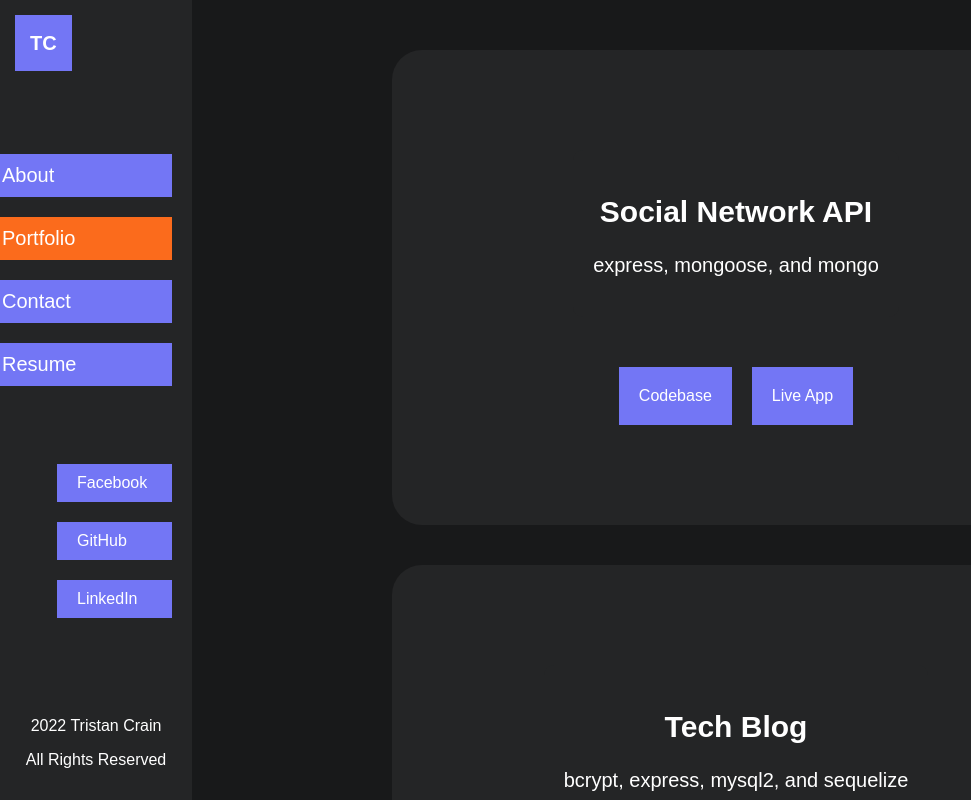
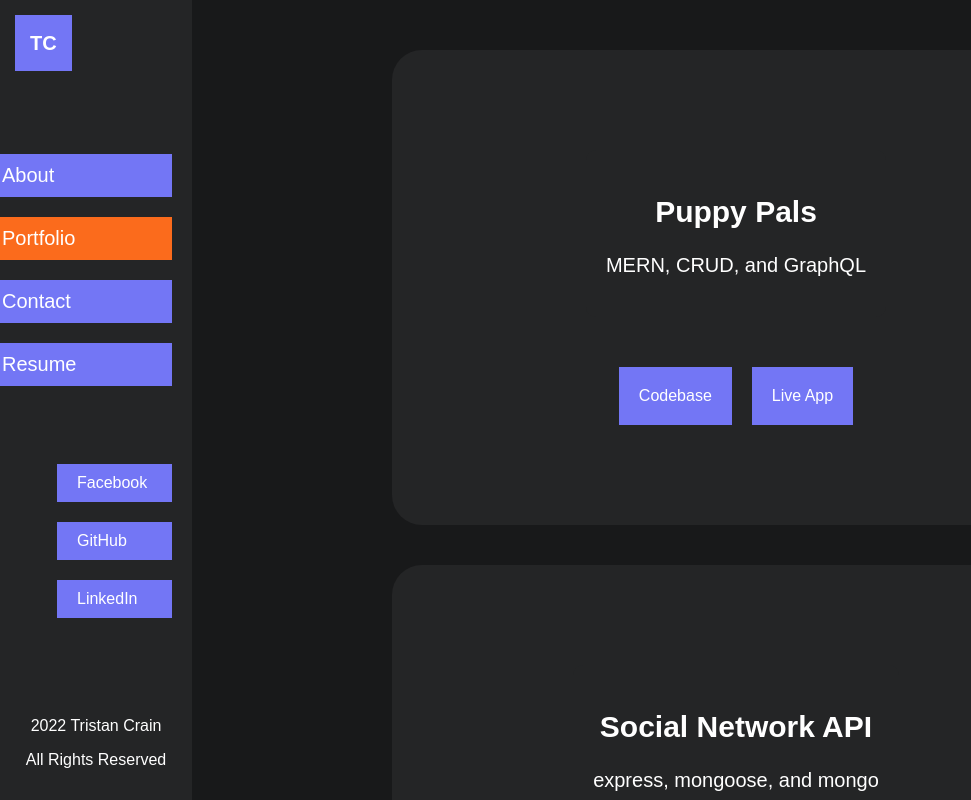
Before and after one commit to tcrain96/Portfolio, a React (Create React App) app: page / in a window 1280 px wide. Both pictures are taken after a click on the element "Portfolio". Shown: the top 800 px of the page, without its empty margins (0-971 px from the left). Built offline with nearby package versions, Linux system fonts and the light colour scheme.

Commit message:
added puppy pals to portfolio

```diff
--- a/src/components/Portfolio/index.js
+++ b/src/components/Portfolio/index.js
@@ -2,14 +2,23 @@ import React, { useState } from "react";
 import socialNetworkAPI_BI from "../../assets/social-network-api-BI.jpg";
 import devDen_BI from "../../assets/dev-den-BI.jpg";
 import techBlog_BI from "../../assets/tech-blog-BI.JPG";
-import eCommerceBackend_BI from "../../assets/e-commerce-backend-BI.jpg"
+import eCommerceBackend_BI from "../../assets/e-commerce-backend-BI.jpg";
 import grumble_BI from "../../assets/grumble-BI.JPG";
 import weatherDashboard_BI from "../../assets/weather-dashboard-BI.JPG";
+import puppypals_BI from "../../assets/puppy-pals-BI.png";
 
 import "./index.css";
 
 const Portfolio = () => {
   const projects = [
+    {
+      name: "Puppy Pals",
+      img: puppypals_BI,
+      imgVisible: useState(""),
+      tools: "MERN, CRUD, and GraphQL",
+      github: "https://github.com/tcrain96/puppy-pals.git",
+      live: "https://secret-wave-15464.herokuapp.com/",
+    },
     {
       name: "Social Network API",
       img: socialNetworkAPI_BI,
```
Also changed, not shown: src/assets/puppy-pals-BI.png (added).
